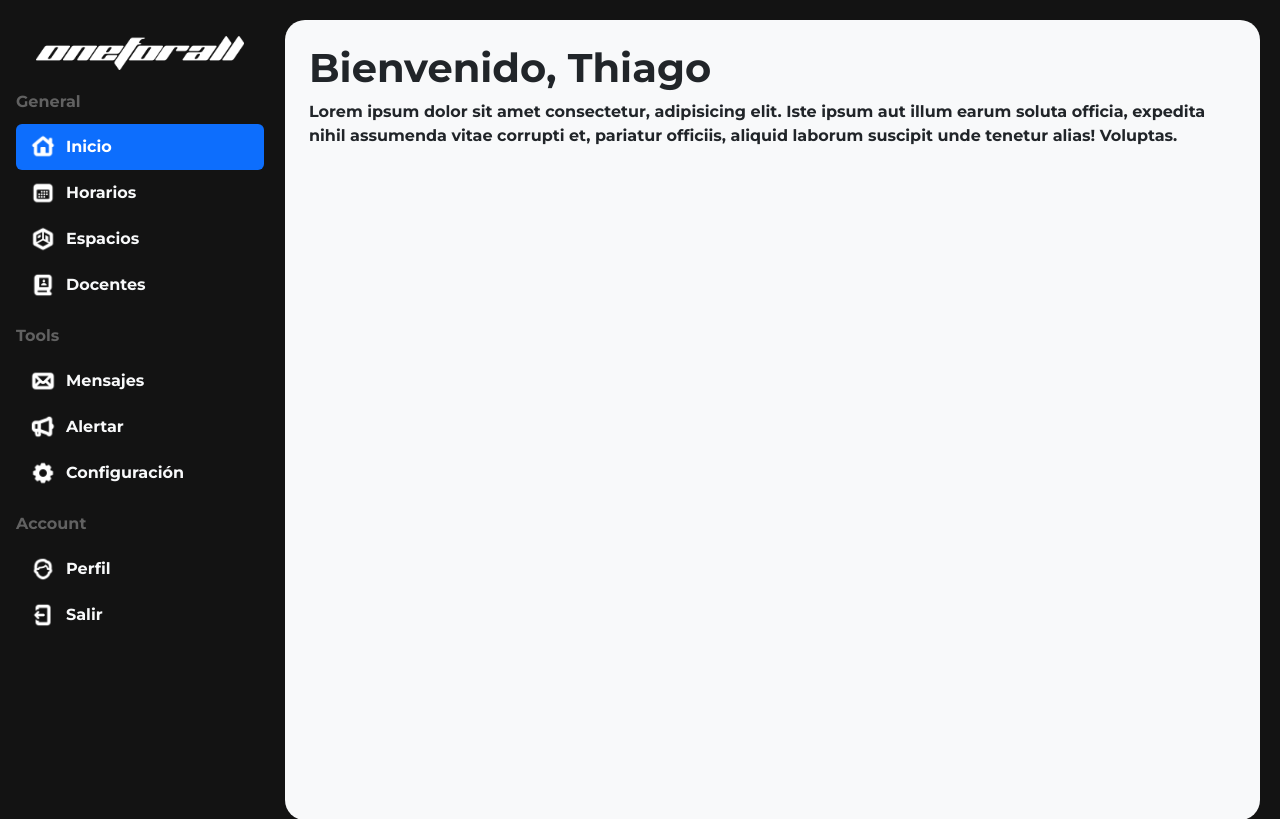
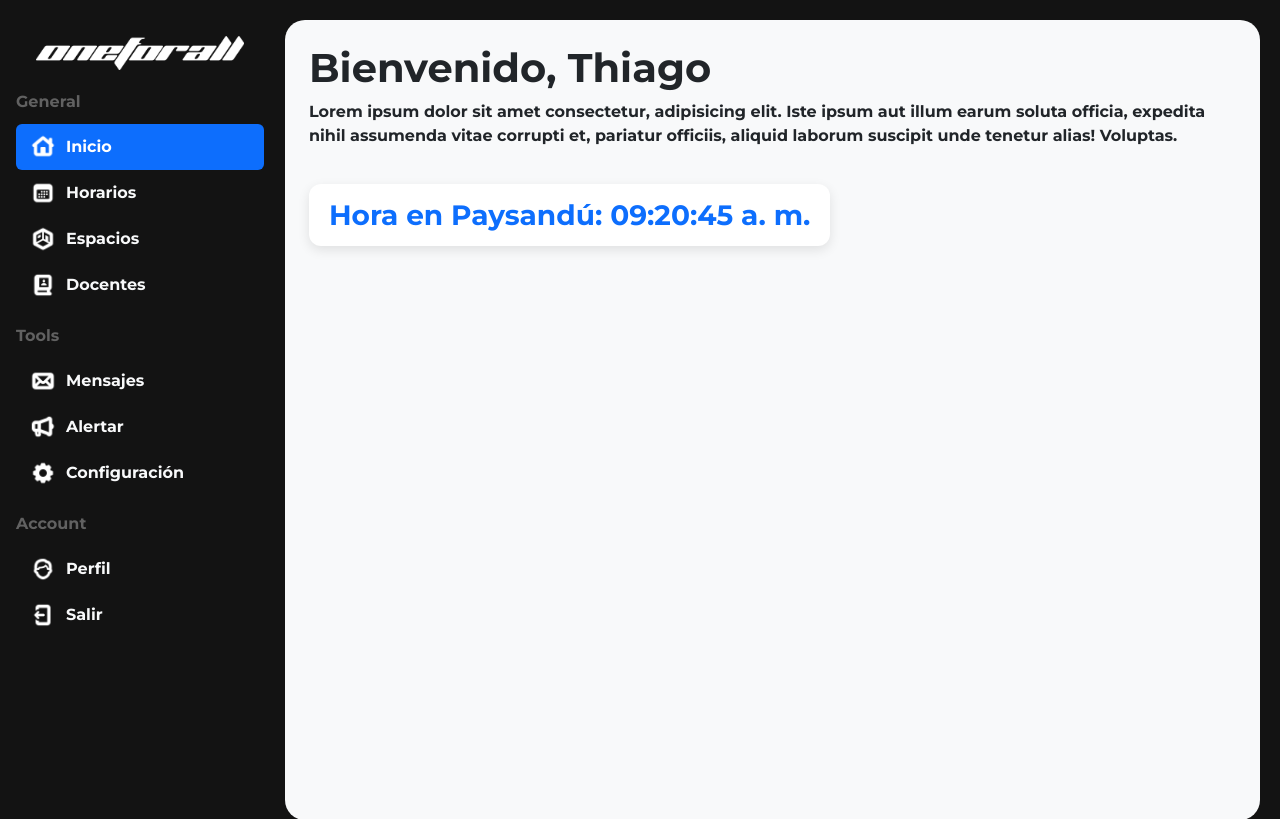
Before and after one commit to theodonzio/oneforall_2025, a PHP site: page /php/index.php in a window 1280 px wide. Shown: the top 819 px of the page. Run offline with PHP 8.4, Linux system fonts and the light colour scheme.

Commit message:
agregue reloj

```diff
--- a/css/style.css
+++ b/css/style.css
@@ -248,3 +248,13 @@ ul p{
     padding: 0px;
     margin-bottom: 10px;
 }
+
+#reloj {
+  margin-top: 20px;
+  padding: 10px 20px;
+  background: #ffffff;
+  color: #0D6EFD;
+  border-radius: 12px;
+  display: inline-block;
+  box-shadow: 0px 4px 12px rgba(0,0,0,0.1);
+}
--- a/js/app.js
+++ b/js/app.js
@@ -4,3 +4,20 @@ dropdownElementList.forEach(function (dropdownToggleEl) {
     offset: [-10, 20]  // desplaza el dropdown 60px hacia arriba
   })
 })
+// ==========================
+// Reloj en hora de Paysandú
+// ==========================
+function actualizarReloj() {
+  let opciones = {
+    timeZone: "America/Montevideo",
+    hour: "2-digit",
+    minute: "2-digit",
+    second: "2-digit"
+  };
+  let ahora = new Intl.DateTimeFormat("es-UY", opciones).format(new Date());
+  document.getElementById("reloj").textContent = "Hora en Paysandú: " + ahora;
+}
+
+// actualizar cada segundo
+setInterval(actualizarReloj, 1000);
+actualizarReloj();
--- a/php/index.php
+++ b/php/index.php
@@ -89,7 +89,9 @@
 <main class="flex-grow-1 p-4" style="background-color: #f8f9fa; height: 100vh; overflow-y: auto;">
     <h1>Bienvenido, Thiago</h1>
     <p>Lorem ipsum dolor sit amet consectetur, adipisicing elit. Iste ipsum aut illum earum soluta officia, expedita nihil assumenda vitae corrupti et, pariatur officiis, aliquid laborum suscipit unde tenetur alias! Voluptas.</p>
-</main>
+
+ <div id="reloj" class="fs-3 fw-bold text-primary"></div>
+  </main>
 
   <!-- Bootstrap Bundle JS (dropdown y tooltip) -->
   <script src="https://cdn.jsdelivr.net/npm/bootstrap@5.3.7/dist/js/bootstrap.bundle.min.js" integrity="sha384-ndDqU0Gzau9qJ1lfW4pNLlhNTkCfHzAVBReH9diLvGRem5+R9g2FzA8ZGN954O5Q" crossorigin="anonymous" ></script>
```
